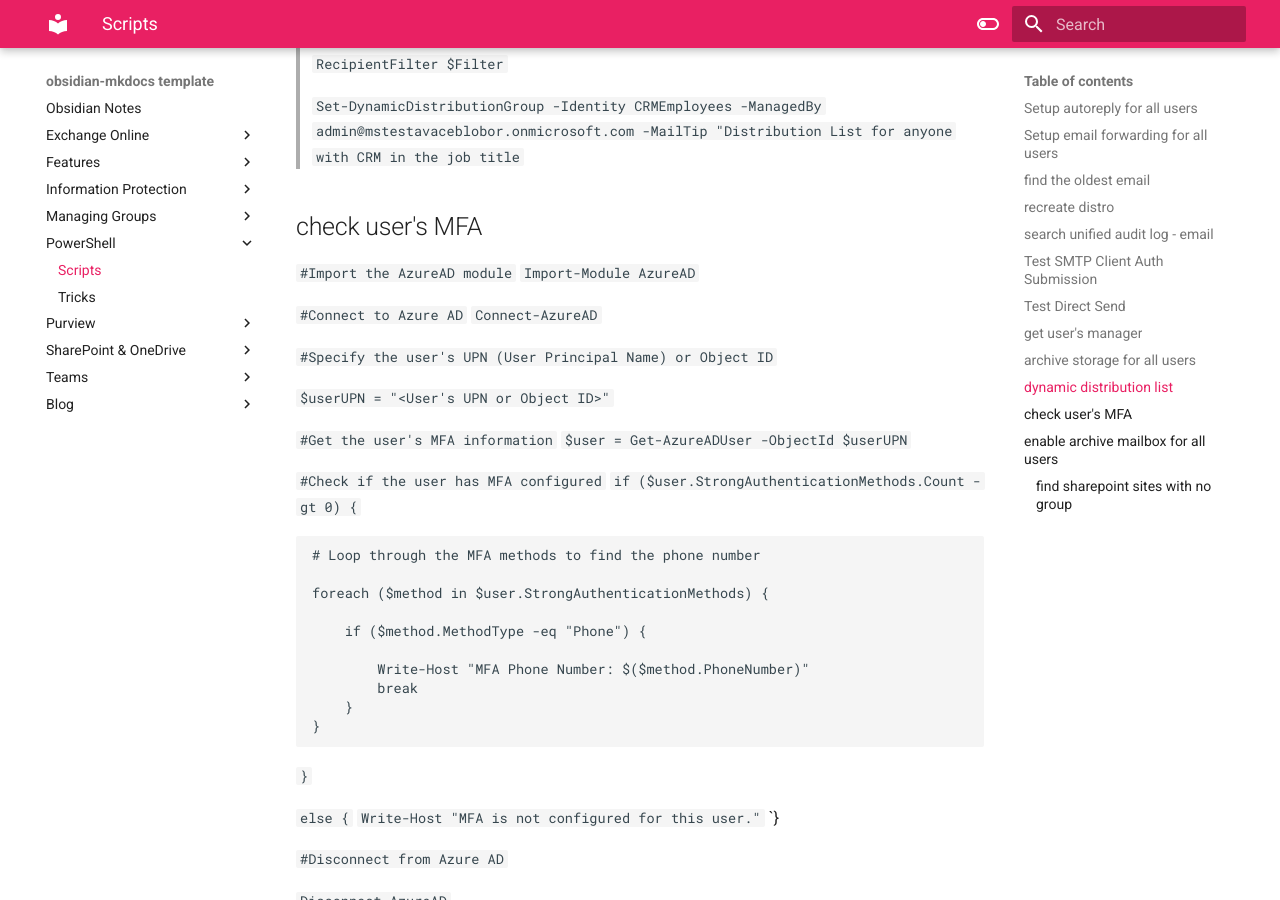
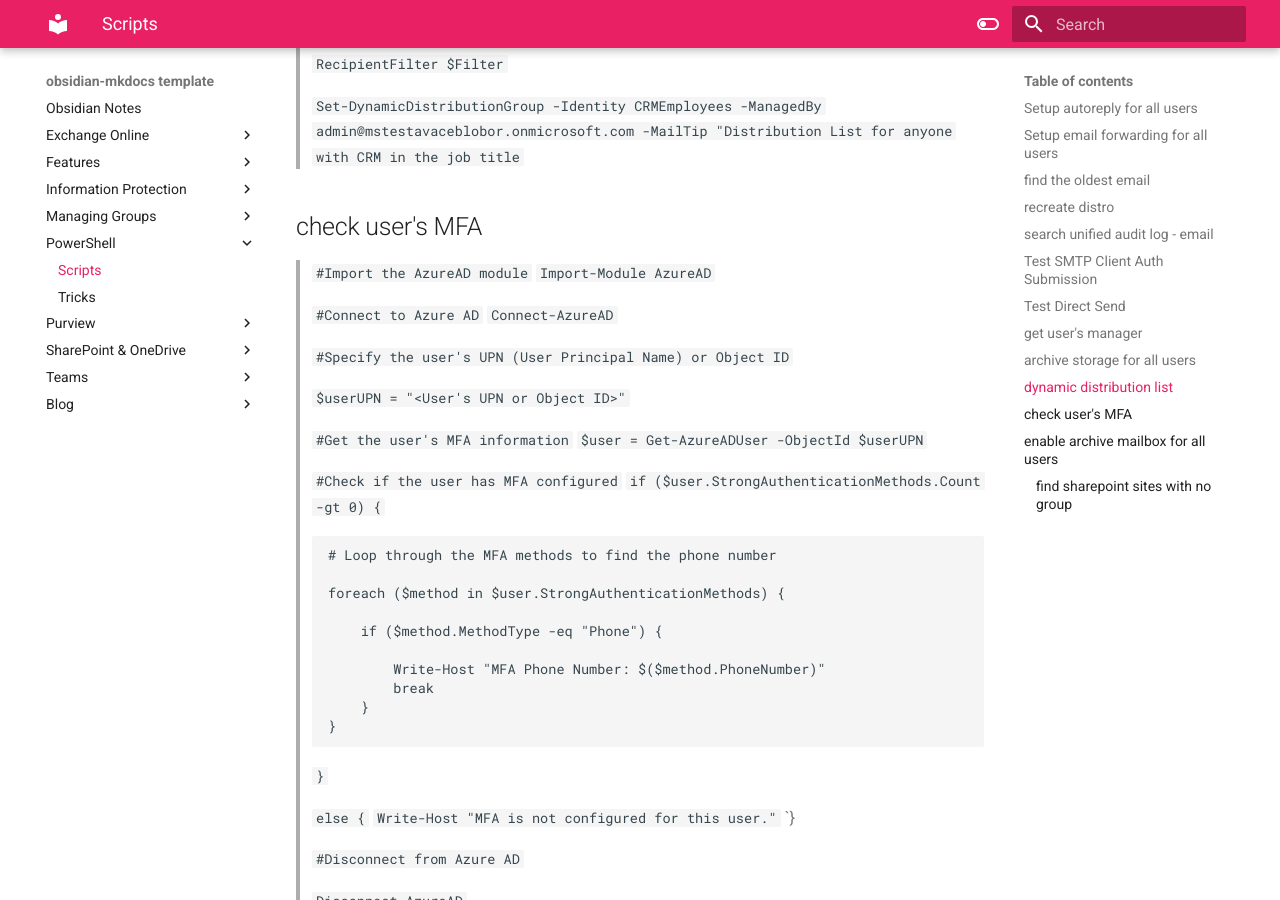
Before and after one commit to loujomer/toyee, an MkDocs documentation site: the page built from docs/PowerShell/Scripts.md, in a window 1280 px wide and 900 px high, scrolled down 4126 px. Built offline with MkDocs 1.6.1 and Material for MkDocs 9.7.7, drawn with Linux system fonts in a browser that asks for light colours.

```diff
--- a/docs/PowerShell/Scripts.md
+++ b/docs/PowerShell/Scripts.md
@@ -174,48 +174,48 @@
 
 ## check user's MFA
 
-`#Import the AzureAD module`
-`Import-Module AzureAD`
-
-`#Connect to Azure AD`
-`Connect-AzureAD`
-
-`#Specify the user's UPN (User Principal Name) or Object ID`
-
-`$userUPN = "<User's UPN or Object ID>"`
-
-`#Get the user's MFA information`
-`$user = Get-AzureADUser -ObjectId $userUPN`
-
-`#Check if the user has MFA configured`
-`if ($user.StrongAuthenticationMethods.Count -gt 0) {`
-
-    # Loop through the MFA methods to find the phone number
-
-    foreach ($method in $user.StrongAuthenticationMethods) {
-
-        if ($method.MethodType -eq "Phone") {
-
-            Write-Host "MFA Phone Number: $($method.PhoneNumber)"
-            break
-        }
-    }
-`}`
-
-`else {`
-    `Write-Host "MFA is not configured for this user."`
-`}
-
-`#Disconnect from Azure AD`
-
-`Disconnect-AzureAD`
+> `#Import the AzureAD module`
+> `Import-Module AzureAD`
+>
+> `#Connect to Azure AD`
+> `Connect-AzureAD`
+>
+> `#Specify the user's UPN (User Principal Name) or Object ID`
+>
+> `$userUPN = "<User's UPN or Object ID>"`
+>
+> `#Get the user's MFA information`
+> `$user = Get-AzureADUser -ObjectId $userUPN`
+>
+> `#Check if the user has MFA configured`
+> `if ($user.StrongAuthenticationMethods.Count -gt 0) {`
+>
+>     # Loop through the MFA methods to find the phone number
+>
+>     foreach ($method in $user.StrongAuthenticationMethods) {
+>
+>         if ($method.MethodType -eq "Phone") {
+>
+>             Write-Host "MFA Phone Number: $($method.PhoneNumber)"
+>             break
+>         }
+>     }
+> `}`
+>
+> `else {`
+>     `Write-Host "MFA is not configured for this user."`
+> `}
+>
+> `#Disconnect from Azure AD`
+>
+> `Disconnect-AzureAD`
 
 
 ## enable archive mailbox for all users
 
-`Get-Mailbox -Filter {ArchiveStatus -Eq "None" -AND RecipientTypeDetails -Eq "UserMailbox"} | Enable-Mailbox -Archive`
+> `Get-Mailbox -Filter {ArchiveStatus -Eq "None" -AND RecipientTypeDetails -Eq "UserMailbox"} | Enable-Mailbox -Archive`
 
 
 ### find sharepoint sites with no group
 
- `Get-SPOSite -IncludePersonalSite:$false | Where-Object -Property groupid -eq '00000000-0000-0000-0000-000000000000'`
+>  `Get-SPOSite -IncludePersonalSite:$false | Where-Object -Property groupid -eq '00000000-0000-0000-0000-000000000000'`
```
